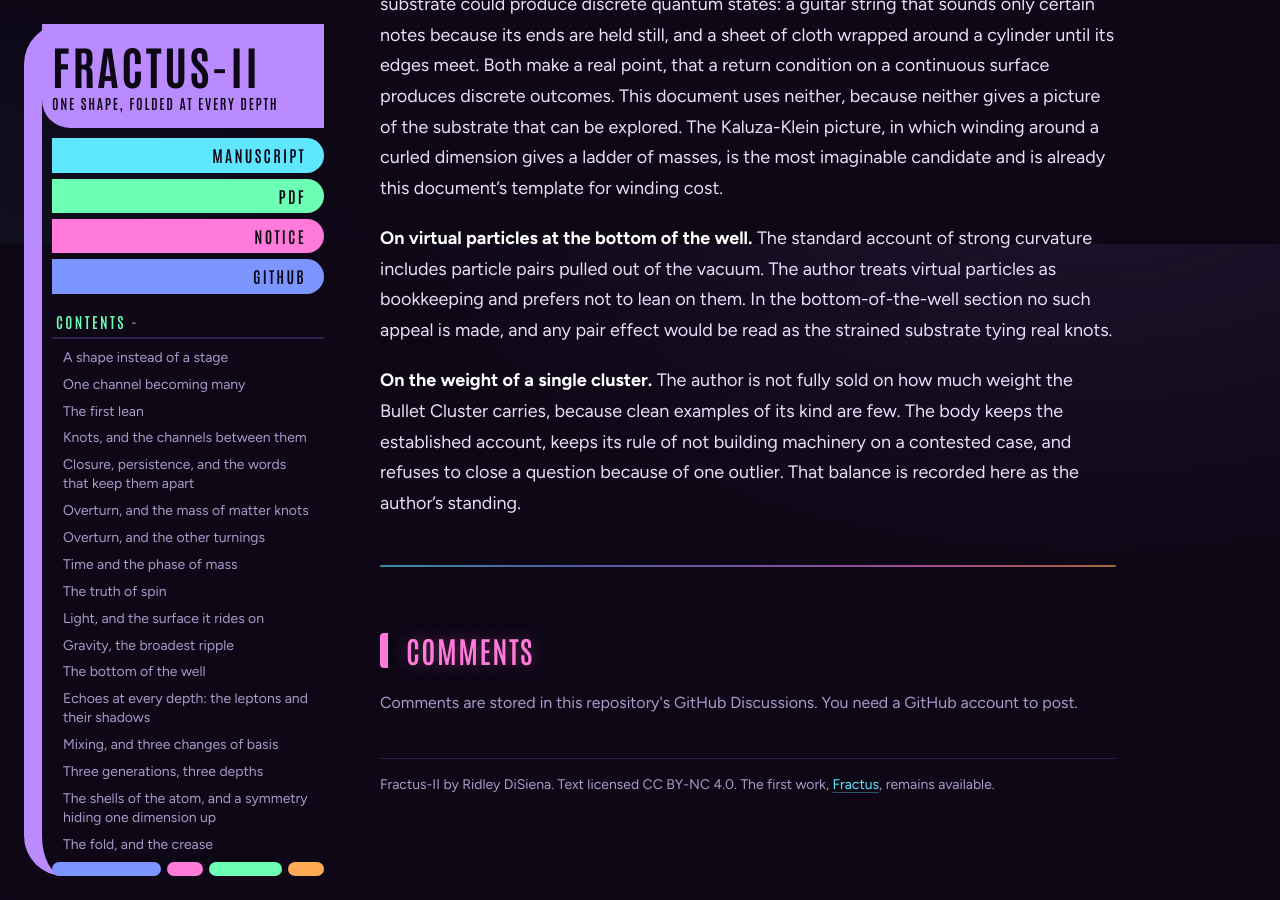
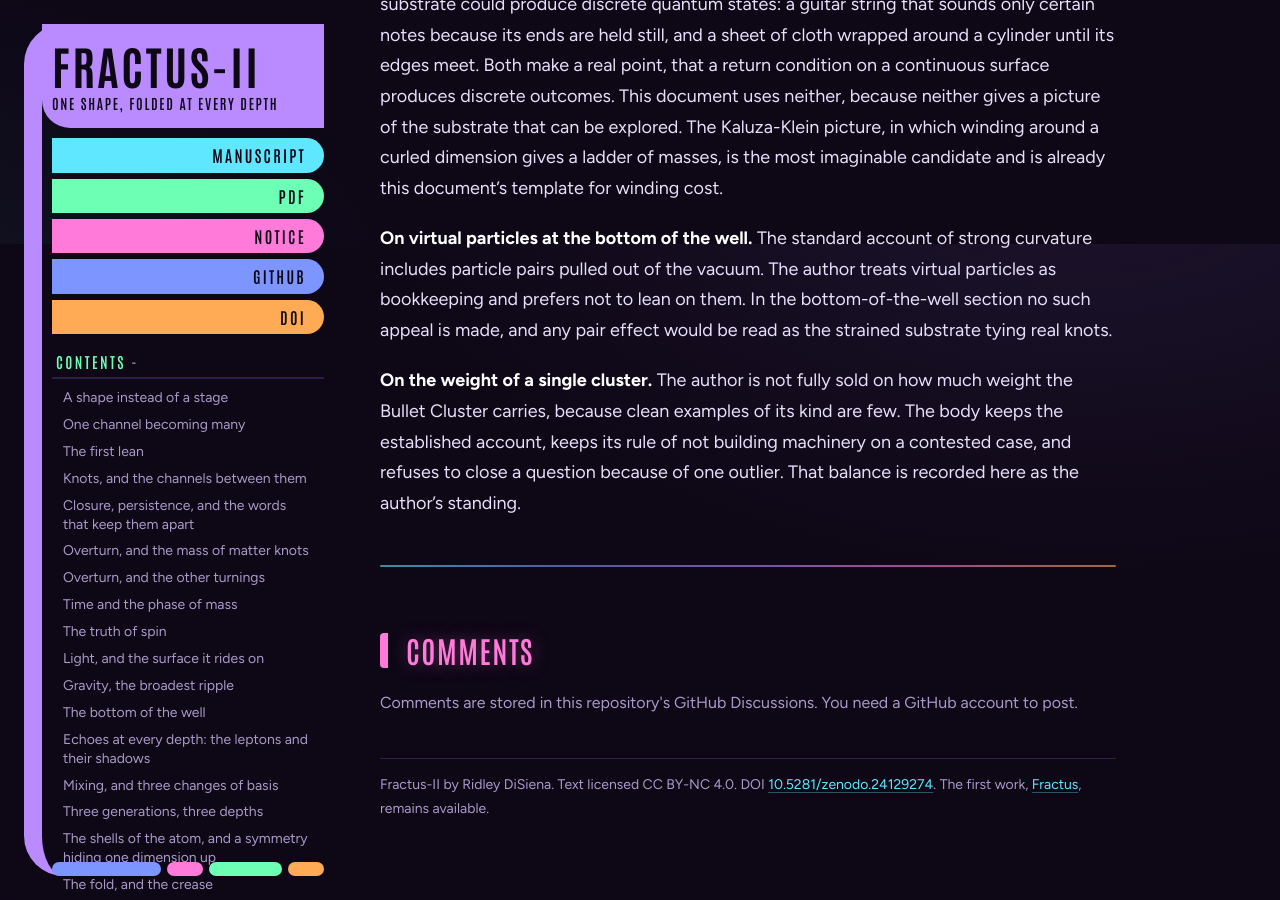
Before and after one commit to RidleyDiSiena/fractus-ii, a Jekyll site: the page built from index.html, in a window 1280 px wide and 900 px high, scrolled down 112256 px. Built offline with Jekyll 4.4.1, drawn with Linux system fonts in a browser that asks for light colours; comment, search, counter and statistics services are not loaded; before the commit the page ends 113132 px from its top, so only the background shows below that; part of the change alters nothing that is shown.

Commit message:
Add Zenodo DOI to site, README and citation file

```diff
--- a/_config.yml
+++ b/_config.yml
@@ -7,8 +7,8 @@ kramdown:
   auto_ids: true
   hard_wrap: true
 repo_url: https://github.com/RidleyDiSiena/fractus-ii
-# Filled in after the first Zenodo release mints the DOI.
-doi:
+# Concept DOI: always points to the newest archived version.
+doi: 10.5281/zenodo.24129274
 # giscus comment settings, filled in after the repository exists.
 giscus_repo: RidleyDiSiena/fractus-ii
 giscus_repo_id: R_kgDOVqVvaA
```
Also changed, not shown: README.md, 1 other file.
